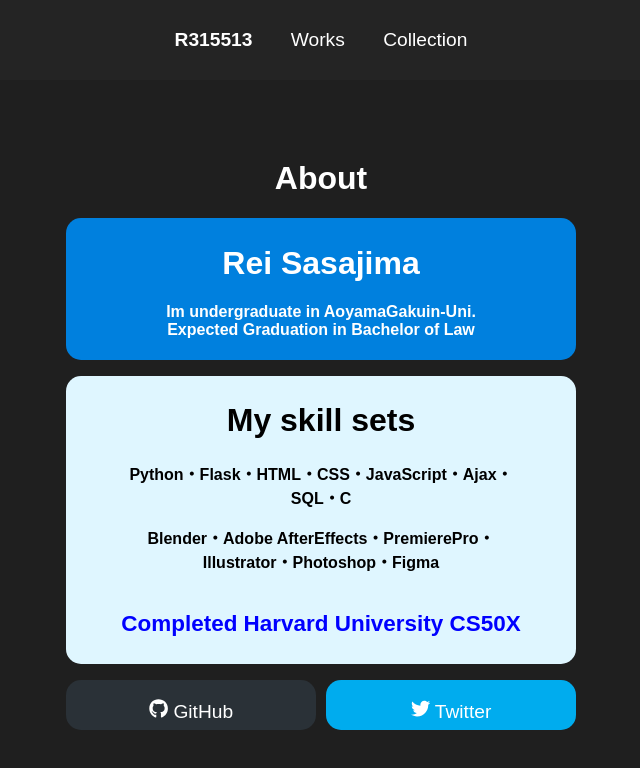
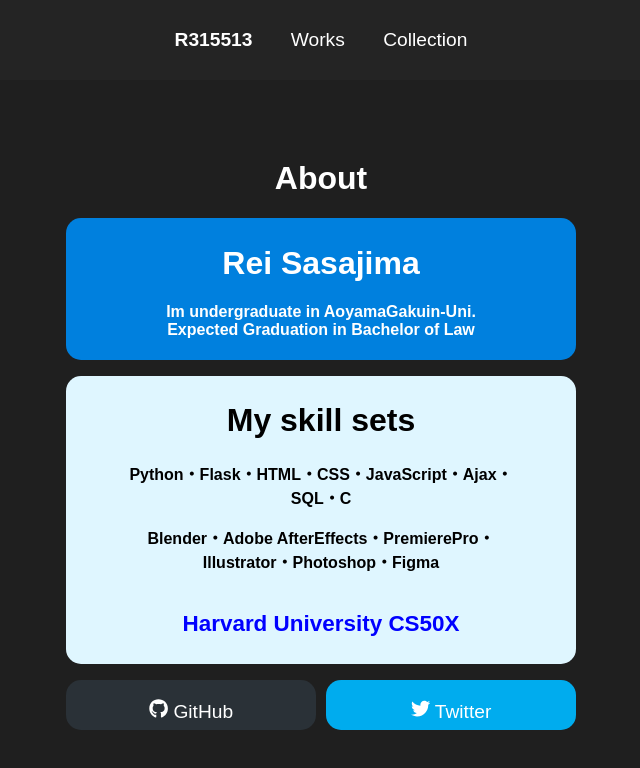
Before and after one commit to ReiSasajima/site, a React (Create React App) app: page / in a window 1280 px wide. Shown: the top 768 px of the page, without its empty margins (319-959 px from the left). Built offline with nearby package versions, Linux system fonts and the light colour scheme.

Commit message:
changed description about cs50 certigicate

```diff
--- a/src/components/Skill.jsx
+++ b/src/components/Skill.jsx
@@ -6,7 +6,7 @@
       <h1 className='Skill-Wrapper-Title'>My skill sets</h1>
       <p className='Skill-Wrapper-Text'>Python・Flask・HTML・CSS・JavaScript・Ajax・SQL・C</p>
       <p className='Skill-Wrapper-Text'>Blender・Adobe AfterEffects・PremierePro・Illustrator・Photoshop・Figma</p>
-      <a className='Skill-Wrapper-CS50' href="https://certificates.cs50.io/3781223a-5e88-4157-ab17-cb5d71fd706c.pdf?size=letter" target="_blank" rel="noreferrer noopener"><h3>Completed Harvard University CS50X</h3></a>
+      <a className='Skill-Wrapper-CS50' href="https://certificates.cs50.io/3781223a-5e88-4157-ab17-cb5d71fd706c.pdf?size=letter" target="_blank" rel="noreferrer noopener"><h3>Harvard University CS50X</h3></a>
     </div>
       )
 }
```
